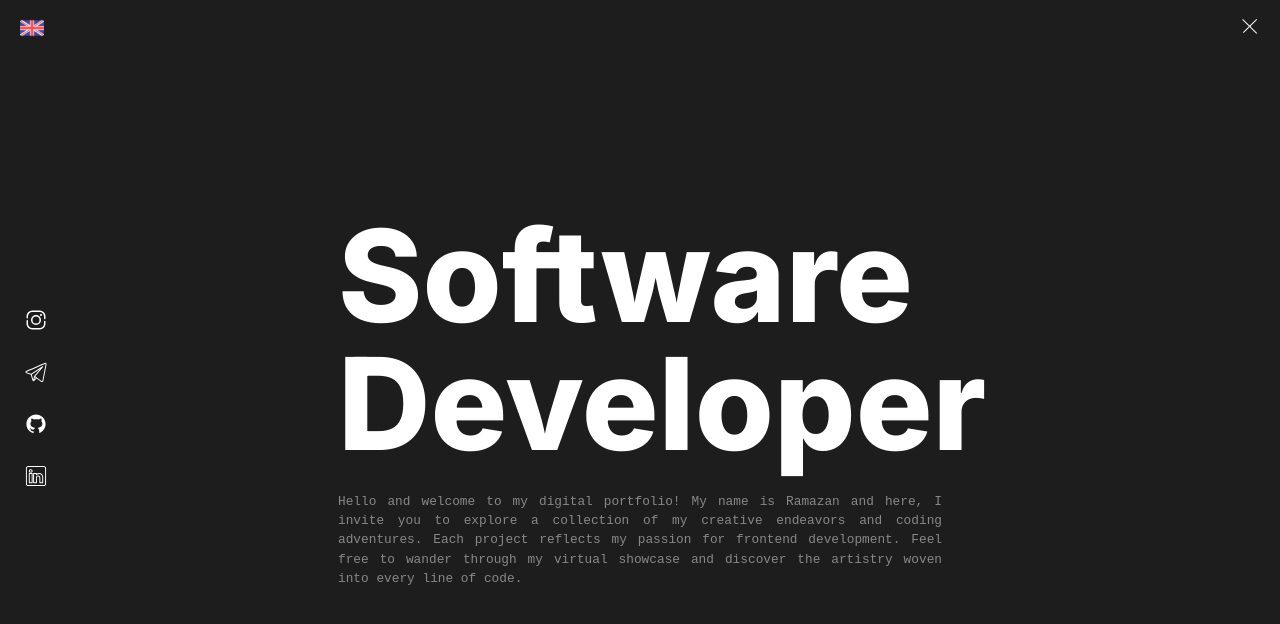
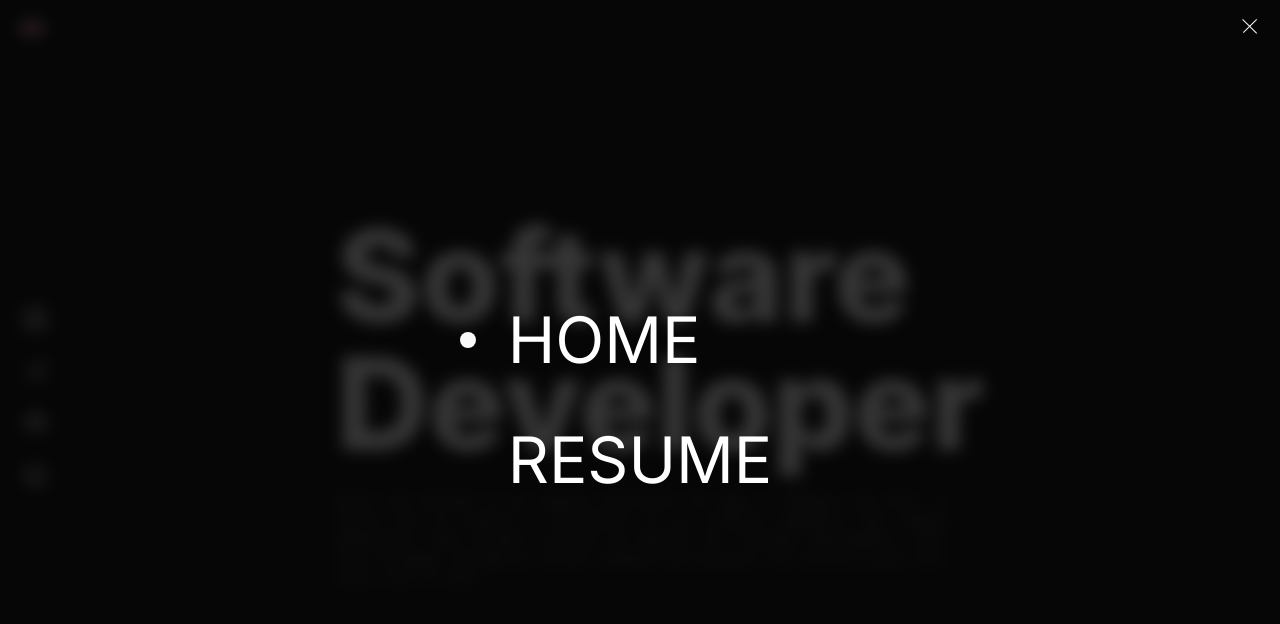
Before and after one commit to RamazanIttiev/Ramazan_Ittiev, a Next.js app: page / in a window 1280 px wide. Both pictures are taken after a click on the button 1250 px from the left and 26 px from the top of the page. Shown: the top 624 px of the page. Built offline with nearby package versions, Linux system fonts and the light colour scheme.

Commit message:
nav menu implementation

```diff
--- a/src/app/layout.tsx
+++ b/src/app/layout.tsx
@@ -5,8 +5,8 @@ import { Inter } from 'next/font/google';
 
 import { twMerge } from 'tailwind-merge';
 
-import { Hamburger } from '@/components/hamburger';
 import { LanguageSwitch } from '@/components/languageSwitch';
+import { Menu } from '@/components/menu';
 import { SocialLinks } from '@/components/socialLinks';
 
 import './globals.css';
@@ -22,11 +22,11 @@ export default function RootLayout({ children }: { children: ReactNode }) {
 	return (
 		<html lang="en">
 			<body className={twMerge(inter.className, 'bg-mainBg font-sans text-mainText')}>
-				<main className={'relative h-[90vh] p-1 tablet:h-screen'}>
+				<main className={'relative h-[90vh] tablet:h-screen'}>
 					<SocialLinks />
 					<div className={'flex h-[100%] items-center justify-center'}>{children}</div>
 					<LanguageSwitch />
-					<Hamburger />
+					<Menu />
 				</main>
 			</body>
 		</html>
--- a/src/app/page.tsx
+++ b/src/app/page.tsx
@@ -1,5 +1,3 @@
-import { SocialLinks } from '@/components/socialLinks';
-
 export default function Home() {
 	return (
 		<div className={'pl-4 pr-4 tablet:max-w-[50%]'}>
--- a/src/components/hamburger.tsx
+++ b/src/components/hamburger.tsx
@@ -1,16 +1,11 @@
-'use client';
+interface Props {
+	open: boolean;
+	toggleMenu: () => void;
+}
 
-import React, { useState } from 'react';
-
-export const Hamburger = () => {
-	const [open, setOpen] = useState(false);
-
-	const toggleMenu = () => {
-		setOpen(prev => !prev);
-	};
-
+export const Hamburger = ({ open, toggleMenu }: Props) => {
 	return (
-		<button className={'absolute right-5 top-4 cursor-pointer group'} onClick={toggleMenu}>
+		<button className={'absolute right-5 top-4 cursor-pointer group z-10'} onClick={toggleMenu}>
 			<div
 				className={`flex h-[20px] w-[20px] origin-center transform flex-col justify-between transition-all duration-300 ${
 					open && 'rotate-[45deg]'
@@ -21,7 +16,7 @@ export const Hamburger = () => {
 					} `}></div>
 				<div
 					className={
-						'bg-accent1 rounded h-[1px] group-hover:shadow-accent1 transition-shadow group-hover:shadow-[0_0_22px_2px_rgba(250,250,250,0.3)]'
+						'bg-accent1 rounded h-[1px] group-hover:laptop:shadow-accent1 transition-shadow group-hover:laptop:shadow-[0_0_22px_2px_rgba(250,250,250,0.3)]'
 					}></div>
 				<div
 					className={`bg-accent1 rounded h-[1px] w-1/2 origin-left transform self-end transition-all delay-75 duration-300 ${
--- /dev/null
+++ b/src/components/menu.tsx
@@ -0,0 +1,115 @@
+'use client';
+
+import React, { useState } from 'react';
+
+import Link from 'next/link';
+import { usePathname } from 'next/navigation';
+
+import { AnimatePresence, MotionConfig, motion } from 'framer-motion';
+
+import { Hamburger } from '@/components/hamburger';
+
+const menuWrapper = {
+	hide: {
+		y: '-100%',
+		transition: {
+			type: 'spring',
+			bounce: 0.1,
+			when: 'afterChildren',
+			staggerChildren: 0.9,
+			duration: 0.5,
+		},
+	},
+	show: {
+		y: '0%',
+		transition: {
+			type: 'spring',
+			bounce: 0.1,
+			when: 'beforeChildren',
+			staggerChildren: 0.9,
+			duration: 0.5,
+		},
+	},
+};
+
+interface MenuItem {
+	href: string;
+	label: string;
+	active: boolean;
+}
+
+export const getRoutes = (pathname: string): MenuItem[] => [
+	{
+		label: 'Home',
+		active: pathname === '/',
+		href: '/',
+	},
+	{
+		label: 'Resume',
+		active: pathname === '/resume',
+		href: '/resume',
+	},
+];
+
+export const Menu = () => {
+	const pathname = usePathname();
+	const [open, setOpen] = useState(false);
+
+	const toggleMenu = () => {
+		setOpen(prev => !prev);
+	};
+
+	const routes = getRoutes(pathname);
+
+	return (
+		<>
+			<Hamburger open={open} toggleMenu={toggleMenu} />
+			<AnimatePresence>
+				{open && (
+					<MotionConfig
+						transition={{
+							type: 'spring',
+							bounce: 0.01,
+							delay: 0.05,
+							duration: 0.5,
+						}}>
+						<motion.div
+							variants={menuWrapper}
+							initial="hide"
+							animate="show"
+							exit="hide"
+							className={
+								'backdrop-blur flex flex-col items-center justify-center absolute top-0 h-screen w-screen bg-backdrop'
+							}>
+							<ul className="list-none space-y-6">
+								{routes.map(({ label, href, active }) => {
+									return (
+										<li
+											key={label}
+											className={`relative ${
+												active
+													? 'before:w-4 before:h-4 before:rounded-lg before:absolute before:top-[50%] before:left-[-2rem] before:bg-accent1 before:translate-y-[-50%]'
+													: ''
+											}`}>
+											<Link
+												href={href}
+												className={`peer relative block text-[3rem] laptop:text-[4rem] uppercase p-4 leading-none transition z-10`}
+												target={'_self'}>
+												{label}
+											</Link>
+											<span
+												className={`hidden tablet:block text-transparent peer-hover:laptop:text-accent2 peer-hover:laptop:text-opacity-30 duration-300 transition
+													absolute text-[10rem] laptop:text-[11rem] top-[-50%] left-[-50%] leading-none -z-10`}>
+												{label}
+											</span>
+										</li>
+									);
+								})}
+							</ul>
+						</motion.div>
+					</MotionConfig>
+				)}
+			</AnimatePresence>
+		</>
+	);
+};
--- a/tailwind.config.ts
+++ b/tailwind.config.ts
@@ -38,9 +38,10 @@ const config: Config = {
 			transparent: 'transparent',
 			current: 'currentColor',
 			mainText: '#fff',
-			secondaryText: '',
+			secondaryText: 'blue',
 			mainBg: 'rgb(29 29 29)',
 			secondaryBg: 'rgb(46 46 46)',
+			backdrop: '#000000c9',
 			accent1: '#fafafa',
 			accent2: '#888',
 			linkColor: '',
```
Also changed, not shown: public/svg/instagram.svg.
